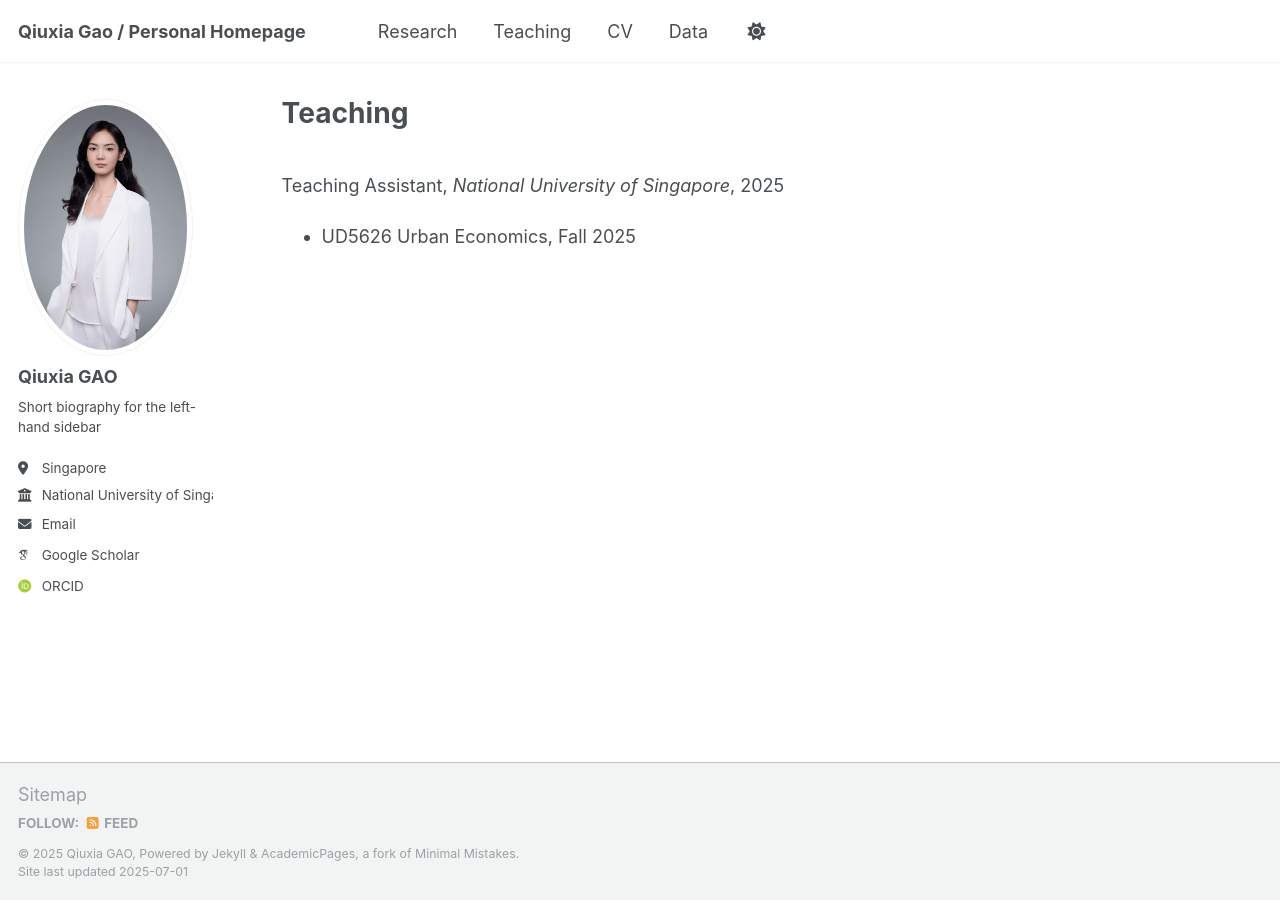
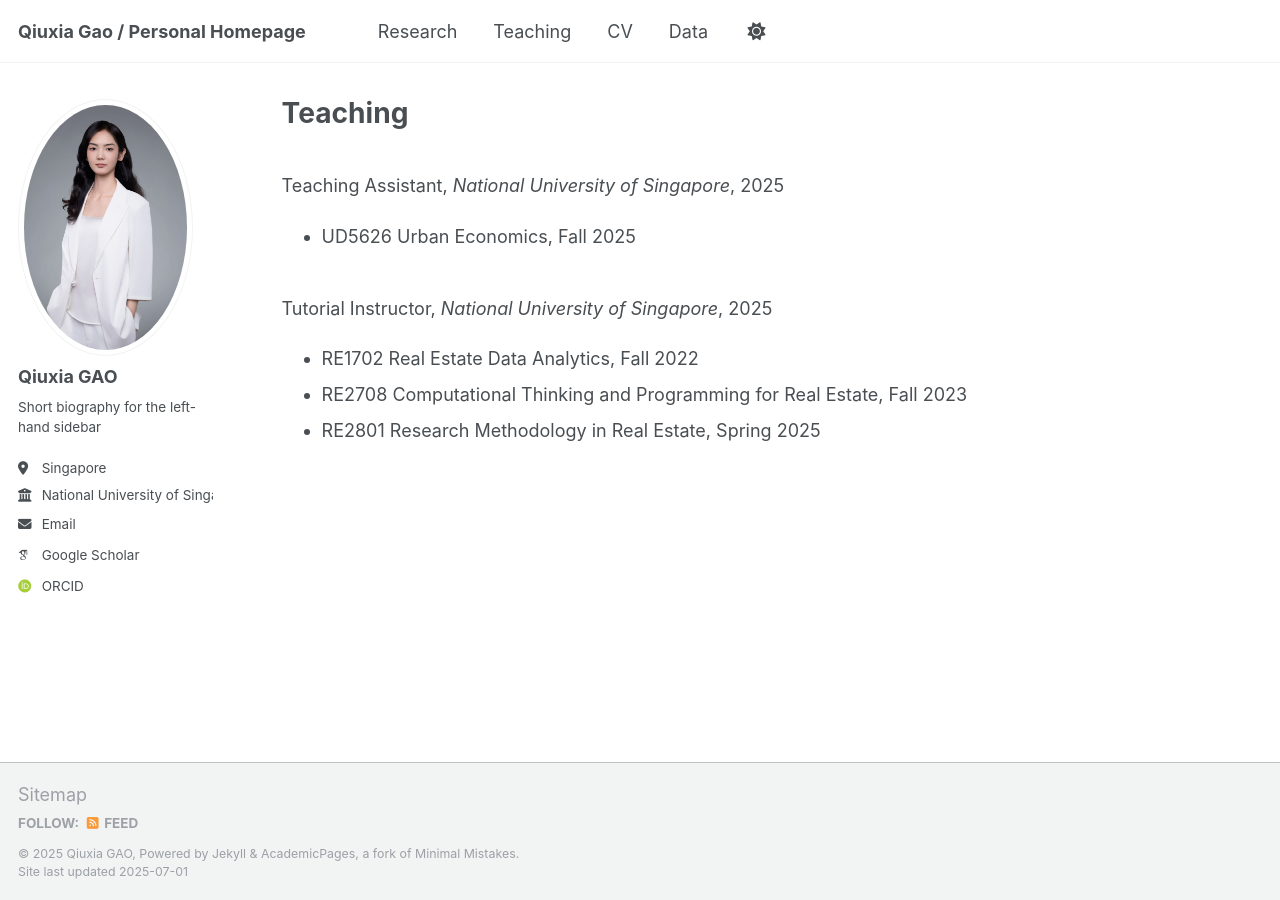
Before and after one commit to Meggie3466/qiuxia_gao, a Jekyll site: the page built from _pages/teaching.html, in a window 1280 px wide. Built offline with Jekyll 4.4.1, drawn with Linux system fonts in a browser that asks for light colours; some web fonts are replaced; a script that is not in the unit is left out.

Commit message:
Update 2014-spring-teaching-1.md

```diff
--- a/_teaching/2014-spring-teaching-1.md
+++ b/_teaching/2014-spring-teaching-1.md
@@ -1,4 +1,9 @@
-# Undergraduate Level
+---
+title: ""
+collection: teaching
+type: "Tutorial Instructor"
+venue: "National University of Singapore"
+---
 - RE1702 Real Estate Data Analytics, Fall 2022
 - RE2708 Computational Thinking and Programming for Real Estate, Fall 2023
 - RE2801 Research Methodology in Real Estate, Spring 2025
```
